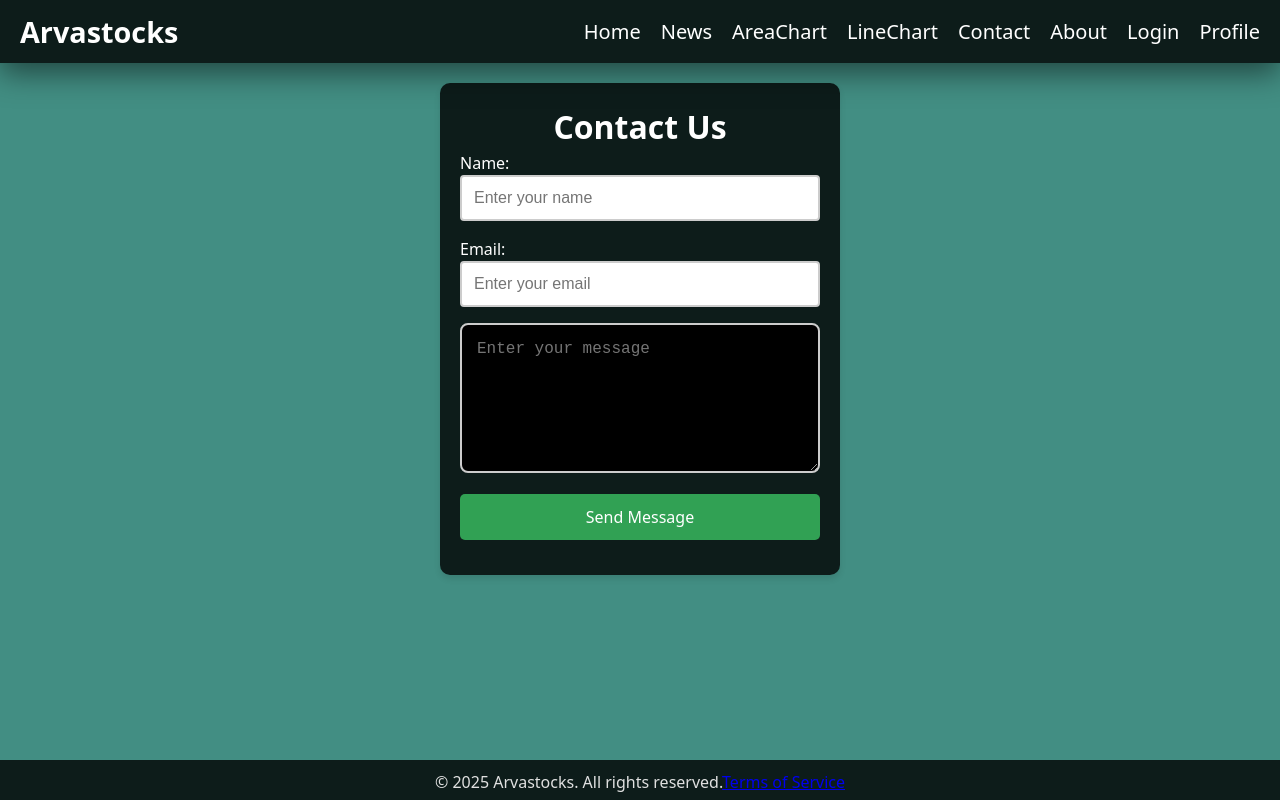
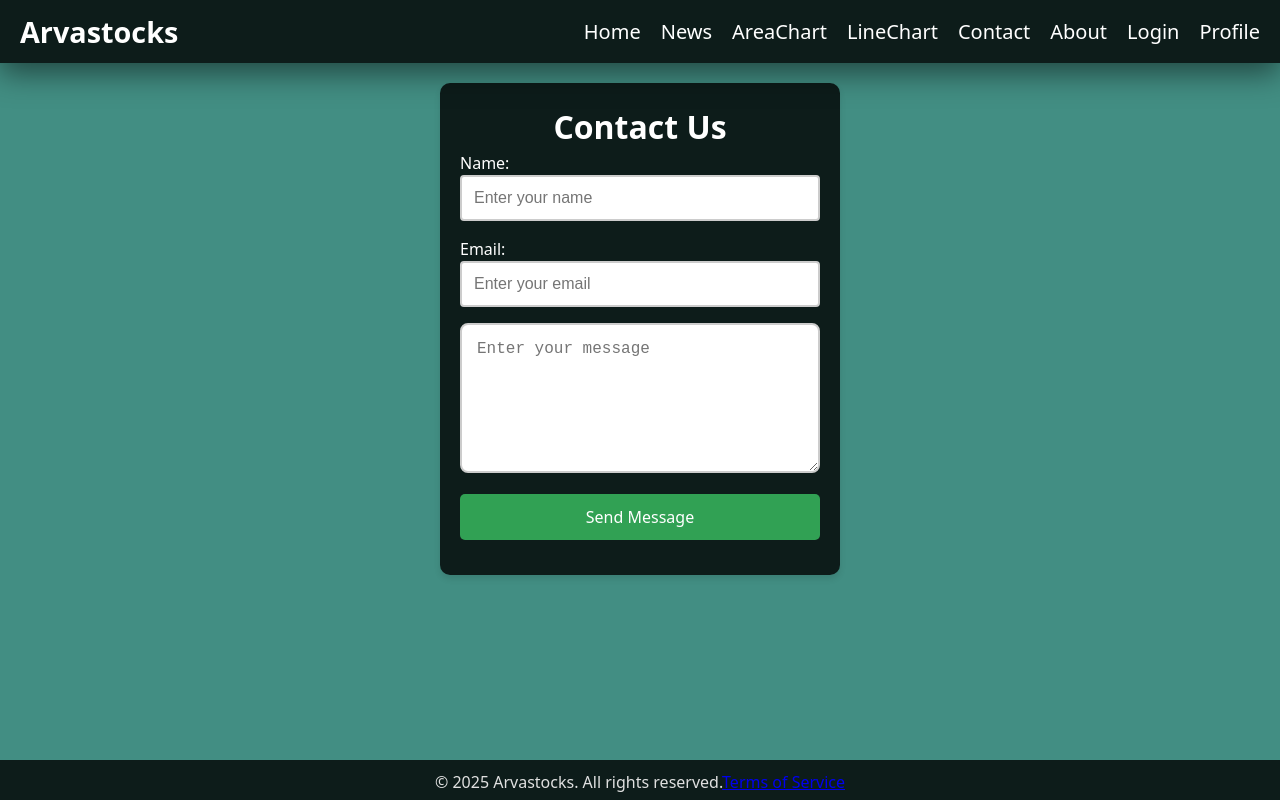
Before and after one commit to balazsarva-dev/Arvastocks, a React (Vite) app in the folder frontend/: page /contact in a window 1280 px wide. Built offline with nearby package versions, Linux system fonts and the light colour scheme; what chartjs-plugin-zoom would draw is missing.

Commit message:
Message box modified from black to white

```diff
--- a/frontend/src/index.css
+++ b/frontend/src/index.css
@@ -296,7 +296,7 @@ button:focus-visible {
   font-size: 1rem; /* Adjust font size */
   border: 2px solid #ccc; /* Slightly thicker border */
   border-radius: 8px; /* Rounded corners */
-  background-color: #000000; /* Light background for contrast */
+  background-color: #ffffff; /* Light background for contrast */
   color: #333; /* Darker text color for readability */
   resize: vertical; /* Allow vertical resizing */
   transition: border-color 0.3s ease, box-shadow 0.3s ease; /* Smooth focus effect */
```
